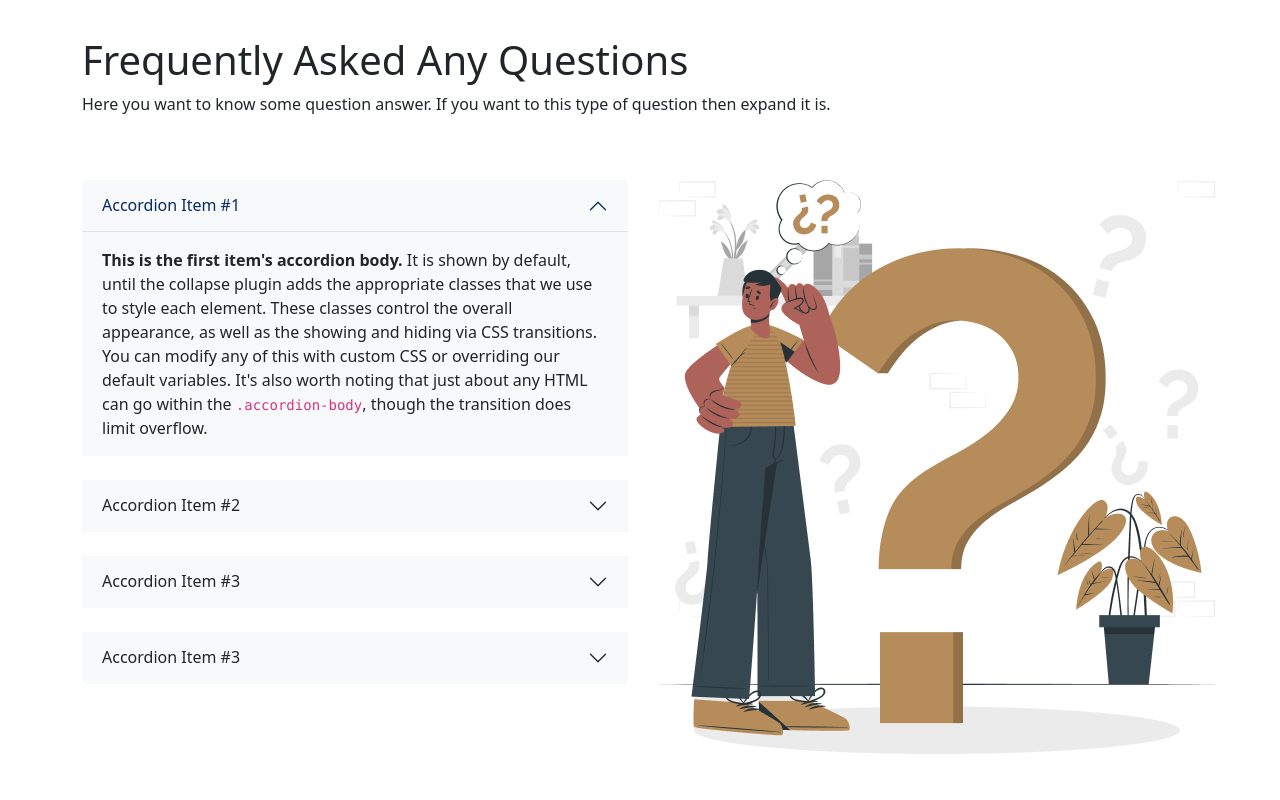
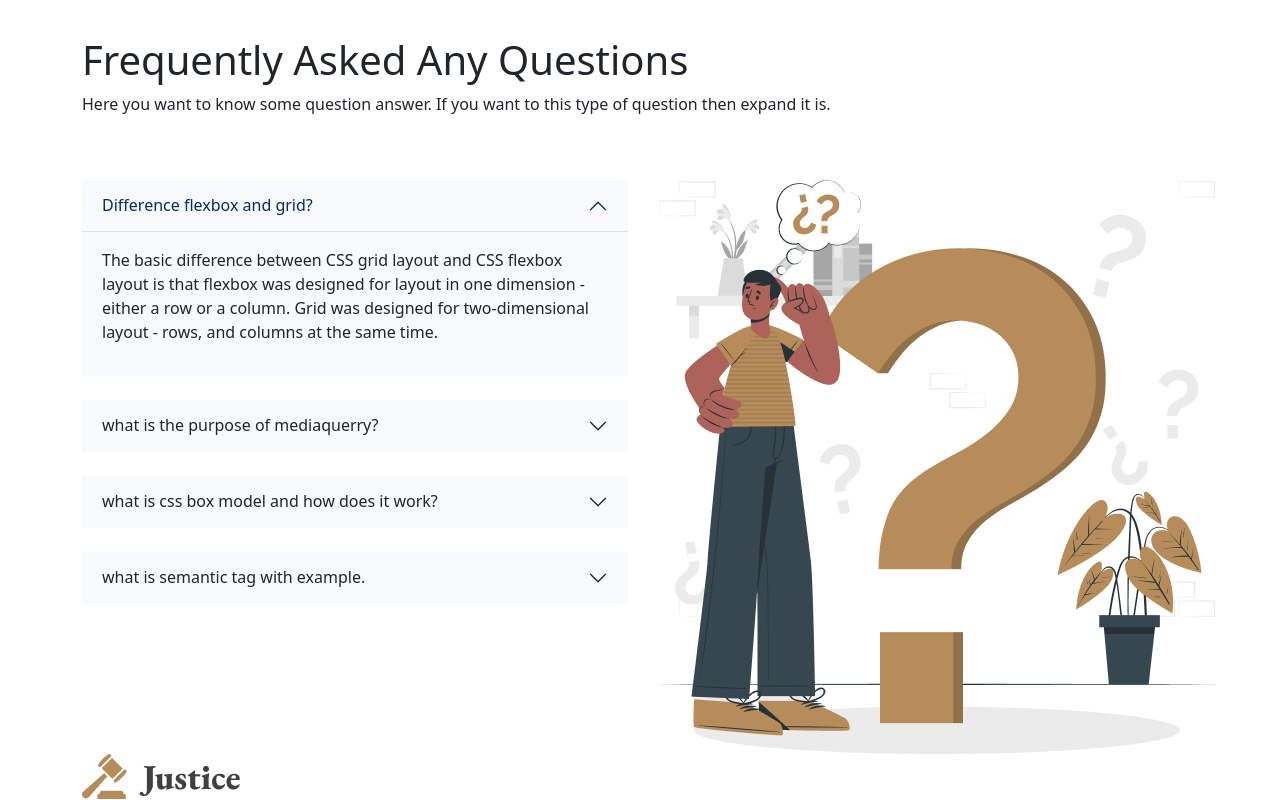
Before and after one commit to freelancernaim128992/Justice, a plain HTML site: page index.html in a window 1280 px wide. Shown: the part 2189-2989 px from the top of the page. Before the commit the page ends 2943 px from the top, so only its background shows below. Drawn offline with nearby package versions, Linux system fonts and the light colour scheme.

Commit message:
complete FAQ Section

```diff
--- a/index.html
+++ b/index.html
@@ -225,19 +225,16 @@
                                     <button class="bg-light accordion-button bg-none" type="button"
                                         data-bs-toggle="collapse" data-bs-target="#collapseOne" aria-expanded="true"
                                         aria-controls="collapseOne">
-                                        Accordion Item #1
+                                        Difference flexbox and grid?
                                     </button>
                                 </h2>
                                 <div id="collapseOne" class="accordion-collapse collapse show"
                                     data-bs-parent="#accordionExample">
                                     <div class="accordion-body">
-                                        <strong>This is the first item's accordion body.</strong> It is shown by
-                                        default, until the collapse plugin adds the appropriate classes that we use to
-                                        style each element. These classes control the overall appearance, as well as the
-                                        showing and hiding via CSS transitions. You can modify any of this with custom
-                                        CSS or overriding our default variables. It's also worth noting that just about
-                                        any HTML can go within the <code>.accordion-body</code>, though the transition
-                                        does limit overflow.
+                                        <p>The basic difference between CSS grid layout and CSS flexbox layout is that
+                                            flexbox was designed for layout in one dimension - either a row or a column.
+                                            Grid was designed for two-dimensional layout - rows, and columns at the same
+                                            time.</p>
                                     </div>
                                 </div>
                             </div>
@@ -246,19 +243,17 @@
                                     <button class="bg-light accordion-button collapsed" type="button"
                                         data-bs-toggle="collapse" data-bs-target="#collapseTwo" aria-expanded="false"
                                         aria-controls="collapseTwo">
-                                        Accordion Item #2
+                                        what is the purpose of mediaquerry?
                                     </button>
                                 </h2>
                                 <div id="collapseTwo" class="accordion-collapse collapse"
                                     data-bs-parent="#accordionExample">
                                     <div class="accordion-body">
-                                        <strong>This is the second item's accordion body.</strong> It is hidden by
-                                        default, until the collapse plugin adds the appropriate classes that we use to
-                                        style each element. These classes control the overall appearance, as well as the
-                                        showing and hiding via CSS transitions. You can modify any of this with custom
-                                        CSS or overriding our default variables. It's also worth noting that just about
-                                        any HTML can go within the <code>.accordion-body</code>, though the transition
-                                        does limit overflow.
+                                        <p>Media queries are a key part of responsive web design, as they allow you to
+                                            create different layouts depending on the size of the viewport, but they can
+                                            also be used to detect other things about the environment your site is
+                                            running on, for example whether the user is using a touchscreen rather than
+                                            a mouse.</p>
                                     </div>
                                 </div>
                             </div>
@@ -267,40 +262,35 @@
                                     <button class="bg-light accordion-button collapsed" type="button"
                                         data-bs-toggle="collapse" data-bs-target="#collapseThree" aria-expanded="false"
                                         aria-controls="collapseThree">
-                                        Accordion Item #3
+                                        what is css box model and how does it work?
                                     </button>
                                 </h2>
                                 <div id="collapseThree" class="accordion-collapse collapse"
                                     data-bs-parent="#accordionExample">
                                     <div class="accordion-body">
-                                        <strong>This is the third item's accordion body.</strong> It is hidden by
-                                        default, until the collapse plugin adds the appropriate classes that we use to
-                                        style each element. These classes control the overall appearance, as well as the
-                                        showing and hiding via CSS transitions. You can modify any of this with custom
-                                        CSS or overriding our default variables. It's also worth noting that just about
-                                        any HTML can go within the <code>.accordion-body</code>, though the transition
-                                        does limit overflow.
+                                        <p>A box in CSS consists of a content area, which is where any text, images, or
+                                            other HTML elements are displayed. This is optionally surrounded by padding,
+                                            a border, and a margin, on one or more sides. The box model describes how
+                                            these elements work together to create a box as displayed by CSS.</p>
                                     </div>
                                 </div>
                             </div>
                             <div class="accordion-item border-0 bg-light mb-4">
                                 <h2 class="accordion-header">
                                     <button class="bg-light accordion-button collapsed" type="button"
-                                        data-bs-toggle="collapse" data-bs-target="#collapseThree" aria-expanded="false"
+                                        data-bs-toggle="collapse" data-bs-target="#collapseFour" aria-expanded="false"
                                         aria-controls="collapseThree">
-                                        Accordion Item #3
+                                        what is semantic tag with example.
                                     </button>
                                 </h2>
-                                <div id="collapseThree" class="accordion-collapse collapse"
+                                <div id="collapseFour" class="accordion-collapse collapse"
                                     data-bs-parent="#accordionExample">
                                     <div class="accordion-body">
-                                        <strong>This is the third item's accordion body.</strong> It is hidden by
-                                        default, until the collapse plugin adds the appropriate classes that we use to
-                                        style each element. These classes control the overall appearance, as well as the
-                                        showing and hiding via CSS transitions. You can modify any of this with custom
-                                        CSS or overriding our default variables. It's also worth noting that just about
-                                        any HTML can go within the <code>.accordion-body</code>, though the transition
-                                        does limit overflow.
+                                        <p>Semantic HTML tags are tags that define the meaning of the content they
+                                            contain. For example, tags like &lt;header&gt;, &lt;article&gt;, and &lt;
+                                            footer &gt; are semantic HTML tags. They clearly indicate the role of the
+                                            content they contain. On the other hand, tags like&lt;div&gt; and
+                                            &lt;span&gt; are typical examples of non-semantic HTML elements.</p>
                                     </div>
                                 </div>
                             </div>
@@ -319,7 +309,16 @@
 
     <!---------- Start Footer  ----------->
     <footer>
-
+        <div class="container">
+            <div class="row">
+                <div class="col-md-3">
+                    <img src="./images/logo2.png" alt="">
+                </div>
+                <div class="col-md-3"></div>
+                <div class="col-md-3"></div>
+                <div class="col-md-3"></div>
+            </div>
+        </div>
     </footer>
     <!---------- End Footer  ----------->
 
```
